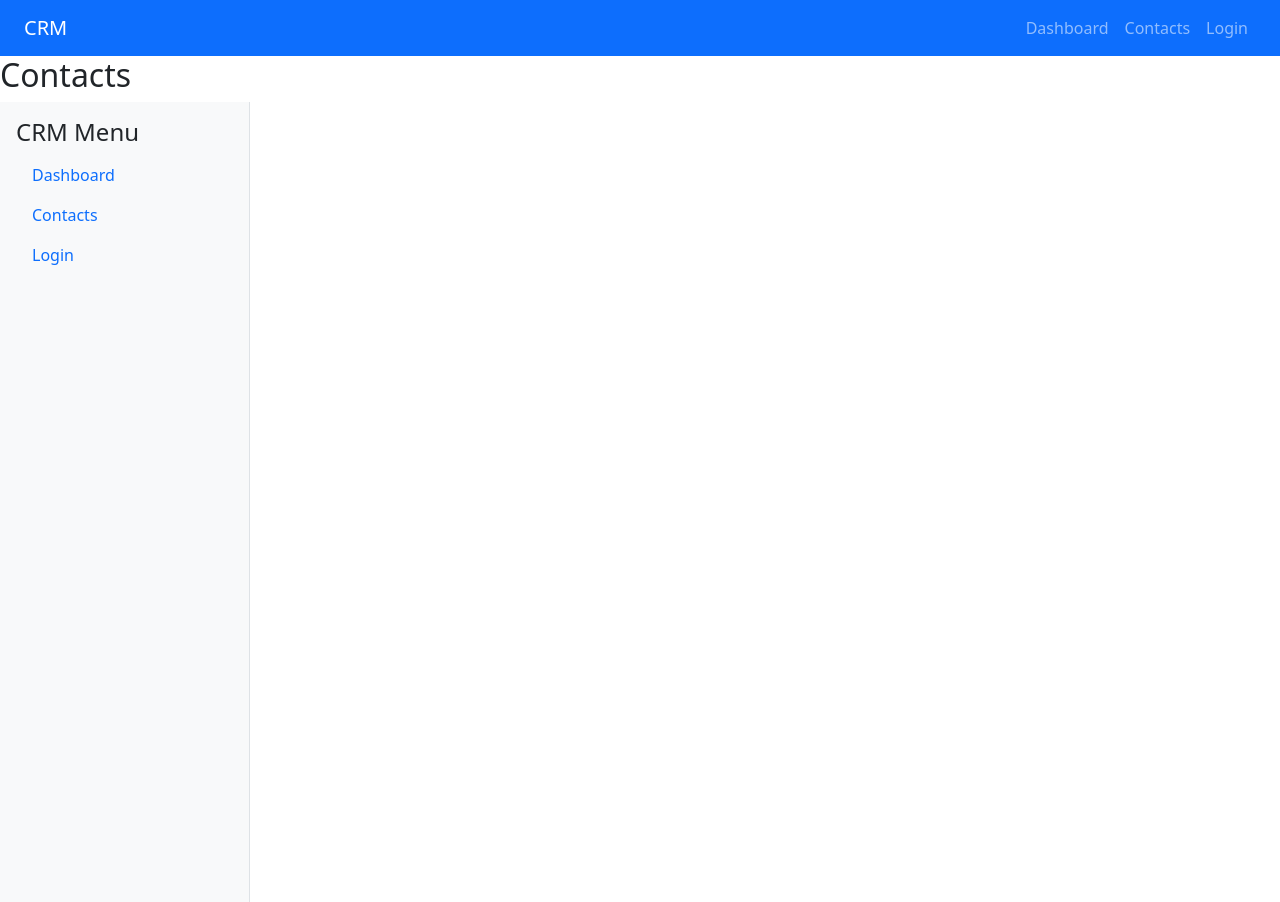
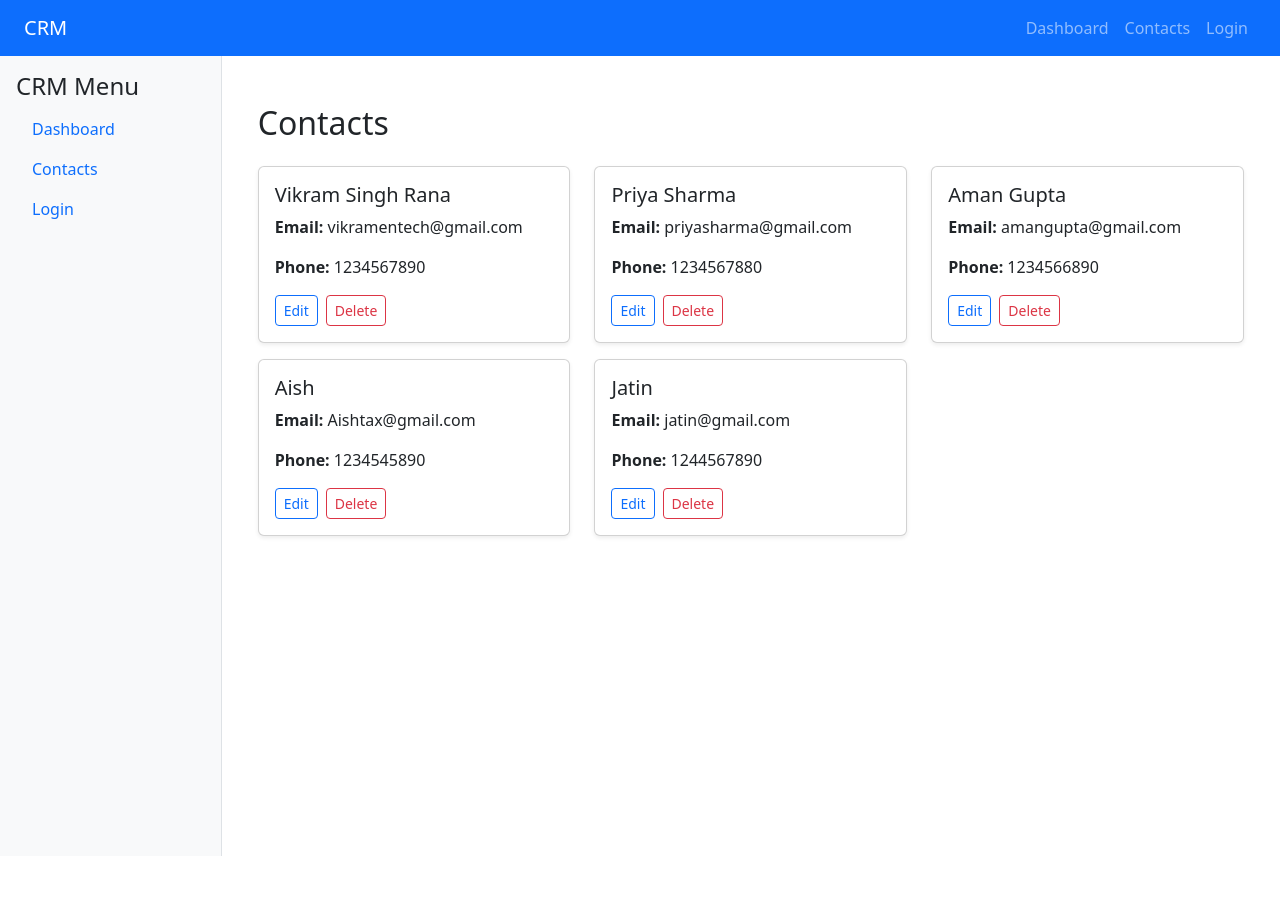
Before and after one commit to vikramintech/crm, a React (Create React App) app: page /contacts in a window 1280 px wide. After the commit the page ends 856 px from the top, so only its background shows below. Built offline with nearby package versions, Linux system fonts and the light colour scheme.

Commit message:
sample contacts populated

```diff
--- a/src/App.js
+++ b/src/App.js
@@ -1,21 +1,27 @@
 import React from 'react';
 import {BrowserRouter as Router, Routes, Route} from 'react-router-dom';
 import Navbar from './components/Navbar';
+import Sidebar from './components/Sidebar';
 import Dashboard from './pages/Dashboard';
 import Contacts from './pages/Contacts';
 import Login from './pages/Login'
-import Sidebar from './components/Sidebar';
 
 function App(){
     return(
         <Router>
         <Navbar/>
-        <Routes>
+        <div className='d-flex'>
+        <Sidebar/>
+        <div className='p-4 flex-grow-1'>
+            <Routes>
             <Route path='/' element={<Dashboard/>}/>
             <Route path='/contacts' element={<Contacts/>}/>
             <Route path='/login' element={<Login/>}/>
         </Routes>
-        <Sidebar/>
+        </div>
+
+        </div>
+
         </Router>
     )
 }
--- a/src/pages/Contacts.jsx
+++ b/src/pages/Contacts.jsx
@@ -1,8 +1,40 @@
-import React from 'react';
+import React,{useState} from 'react';
 
 const Contacts=()=>{
+        const [contacts]=useState([
+            {id:1,name:'Vikram Singh Rana',email:'vikramentech@gmail.com',
+                phone:'1234567890'
+            }, {id:2,name:'Priya Sharma',email:'priyasharma@gmail.com',
+                phone:'1234567880'
+            }, {id:3,name:'Aman Gupta',email:'amangupta@gmail.com',
+                phone:'1234566890'
+            }, {id:4,name:'Aish',email:'Aishtax@gmail.com',
+                phone:'1234545890'
+            }, {id:5,name:'Jatin',email:'jatin@gmail.com',
+                phone:'1244567890'
+            },
+
+        ])
+
     return(
-        <h2>Contacts</h2>
+        <div className='container mt-4'>
+            <h2 className='mb-4'>Contacts</h2>
+            <div className='row'>
+                {contacts.map((contact)=>(
+                <div className='col-md-4 mb-3' key={contact.id}>
+                    <div className='card shadow-sm'>
+                        <div className='card-body'>
+                            <h5 className='card-title'>{contact.name}</h5>
+                            <p className='card-text'><strong>Email: </strong>{contact.email}</p>
+                            <p className='card-text'><strong>Phone: </strong>{contact.phone}</p>
+                            <button className='btn btn-sm btn-outline-primary me-2'>Edit</button>
+                            <button className='btn btn-sm btn-outline-danger'>Delete</button>
+                        </div>
+                    </div>
+
+                </div>
+            ))}</div>
+        </div>
     )
 }
 export default Contacts;
--- a/src/pages/Dashboard.jsx
+++ b/src/pages/Dashboard.jsx
@@ -4,7 +4,7 @@ import ContactCard from '../components/ContactCard';
 
 const Dashboard=()=>{
     return(
-        <h2>Dashboard</h2>
+        <ContactCard/>
     )
 }
 export default Dashboard;
```
